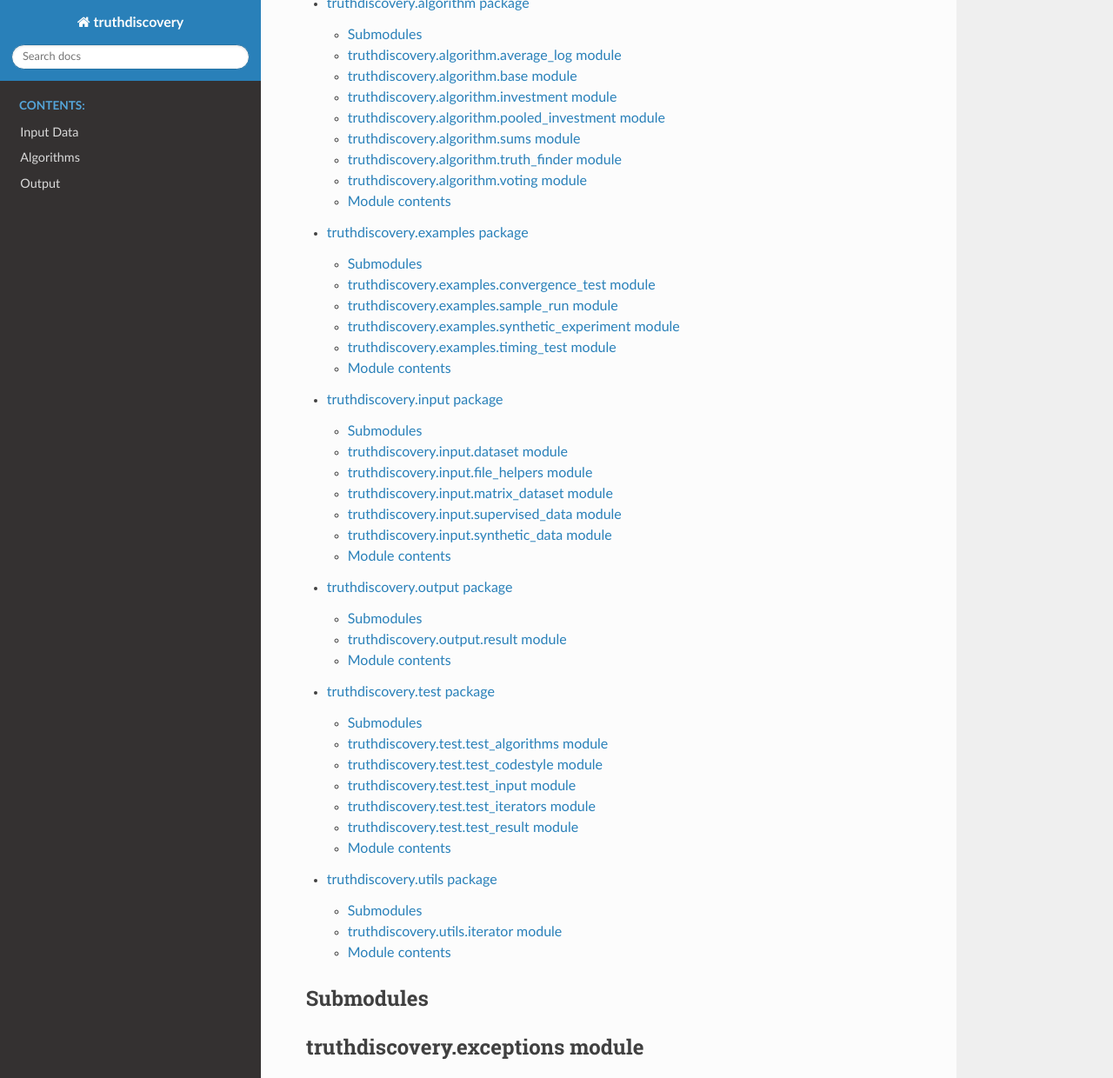
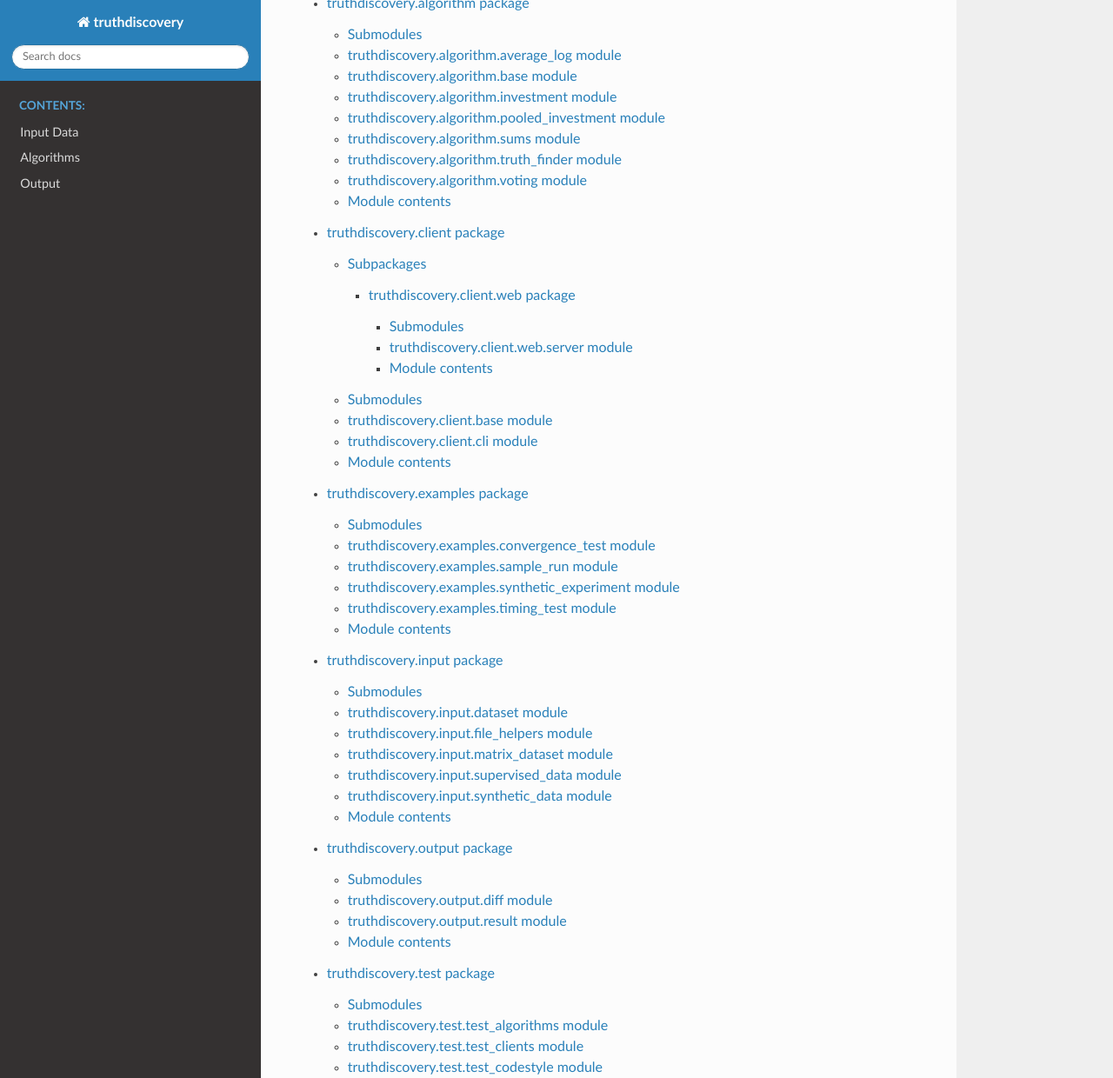
Before and after one commit to joesingo/truthdiscovery, a Sphinx documentation site: the page built from doc/truthdiscovery.rst, in a window 1280 px wide and 1400 px high, scrolled down 224 px, cut to the strip 0-1240 px from the top of the window. Shown: the whole strip at 87% size. Built offline with Sphinx 7.4.7 and the Read the Docs theme 2.0.0, drawn with Linux system fonts in a browser that asks for light colours.

Commit message:
Implement ResultDiff class to compare two set of results
Implements initial idea in #13

```diff
--- /dev/null
+++ b/doc/truthdiscovery.client.rst
@@ -0,0 +1,37 @@
+truthdiscovery.client package
+=============================
+
+Subpackages
+-----------
+
+.. toctree::
+
+    truthdiscovery.client.web
+
+Submodules
+----------
+
+truthdiscovery.client.base module
+---------------------------------
+
+.. automodule:: truthdiscovery.client.base
+    :members:
+    :undoc-members:
+    :show-inheritance:
+
+truthdiscovery.client.cli module
+--------------------------------
+
+.. automodule:: truthdiscovery.client.cli
+    :members:
+    :undoc-members:
+    :show-inheritance:
+
+
+Module contents
+---------------
+
+.. automodule:: truthdiscovery.client
+    :members:
+    :undoc-members:
+    :show-inheritance:
--- /dev/null
+++ b/doc/truthdiscovery.client.web.rst
@@ -0,0 +1,22 @@
+truthdiscovery.client.web package
+=================================
+
+Submodules
+----------
+
+truthdiscovery.client.web.server module
+---------------------------------------
+
+.. automodule:: truthdiscovery.client.web.server
+    :members:
+    :undoc-members:
+    :show-inheritance:
+
+
+Module contents
+---------------
+
+.. automodule:: truthdiscovery.client.web
+    :members:
+    :undoc-members:
+    :show-inheritance:
--- a/doc/truthdiscovery.output.rst
+++ b/doc/truthdiscovery.output.rst
@@ -3,6 +3,14 @@ truthdiscovery.output package
 
 Submodules
 ----------
+
+truthdiscovery.output.diff module
+---------------------------------
+
+.. automodule:: truthdiscovery.output.diff
+    :members:
+    :undoc-members:
+    :show-inheritance:
 
 truthdiscovery.output.result module
 -----------------------------------
--- a/doc/truthdiscovery.rst
+++ b/doc/truthdiscovery.rst
@@ -7,6 +7,7 @@ Subpackages
 .. toctree::
 
     truthdiscovery.algorithm
+    truthdiscovery.client
     truthdiscovery.examples
     truthdiscovery.input
     truthdiscovery.output
--- a/doc/truthdiscovery.test.rst
+++ b/doc/truthdiscovery.test.rst
@@ -8,6 +8,14 @@ truthdiscovery.test.test\_algorithms module
 -------------------------------------------
 
 .. automodule:: truthdiscovery.test.test_algorithms
+    :members:
+    :undoc-members:
+    :show-inheritance:
+
+truthdiscovery.test.test\_clients module
+----------------------------------------
+
+.. automodule:: truthdiscovery.test.test_clients
     :members:
     :undoc-members:
     :show-inheritance:
```
Also changed, not shown: doc/output.rst (+19 -0 lines), 5 other files.
